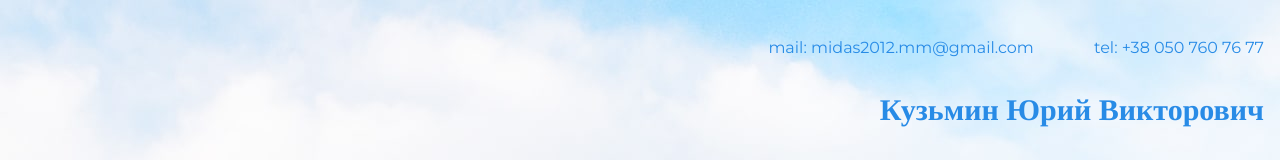
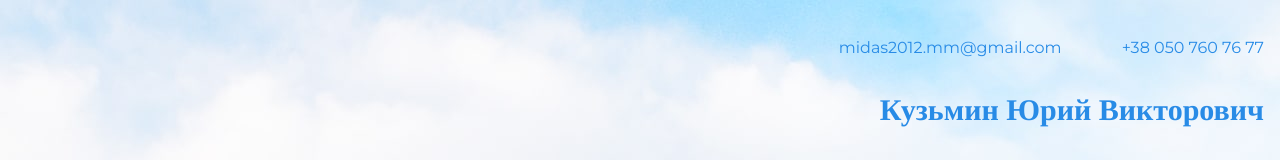
Before and after one commit to Junior-2021/Junior-site, a plain HTML site: page index.html in a window 1280 px wide. Shown: the top 160 px of the page. Drawn offline with nearby package versions, Linux system fonts and the light colour scheme.

Commit message:
Вёрстка главной страницы

```diff
--- a/index.html
+++ b/index.html
@@ -10,8 +10,8 @@
   <body>
     <header class="page-header">
       <div class="container">
-         <a href="mailto:midas2012.mm@gmail.com">mail: midas2012.mm@gmail.com</a>
-         <a href="tel:+380507607677">tel: +38 050 760 76 77</a>
+         <a href="mailto:midas2012.mm@gmail.com">midas2012.mm@gmail.com</a>
+         <a href="tel:+380507607677">+38 050 760 76 77</a>
          <h3>Кузьмин Юрий Викторович</h3>
       </div>
     </header>
```
